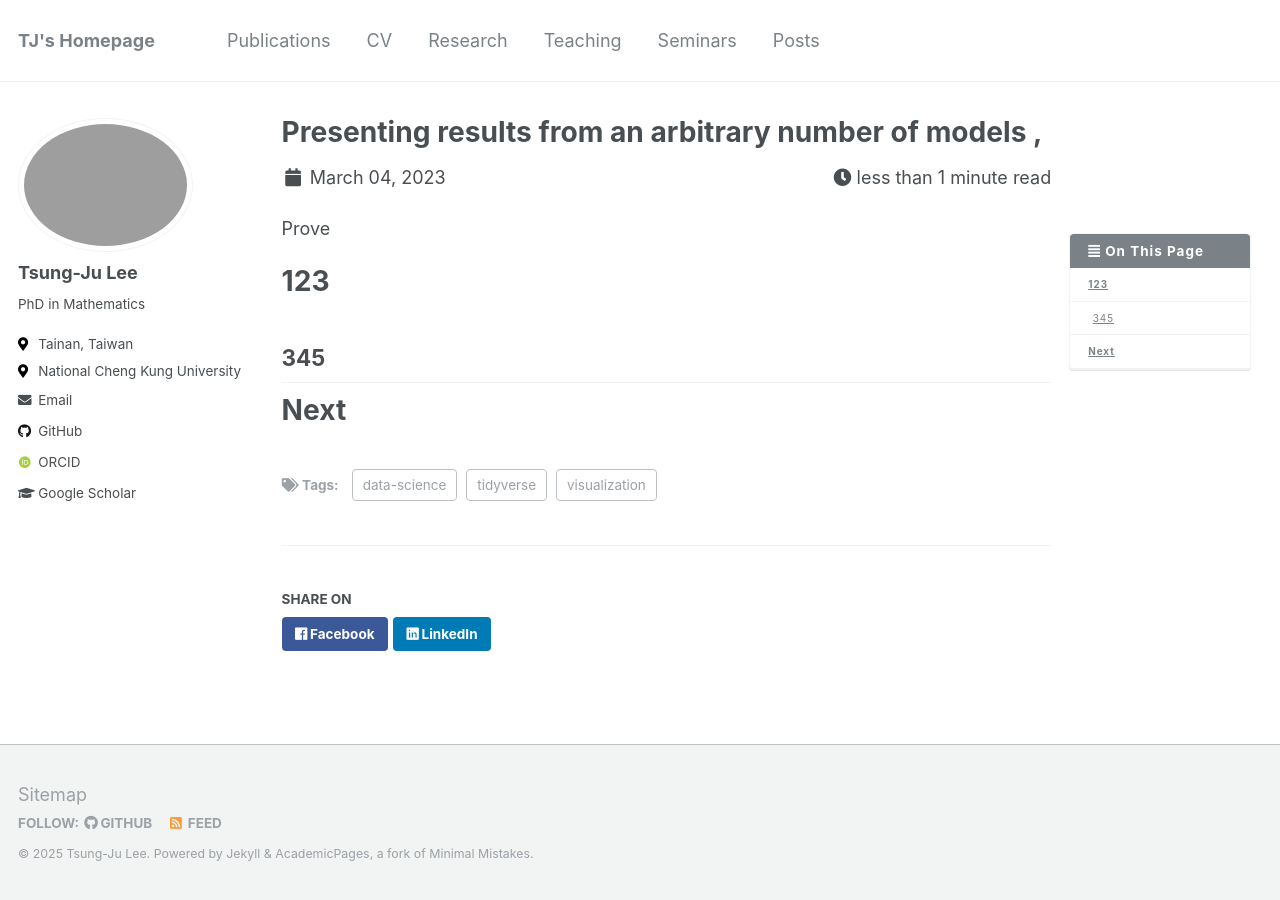
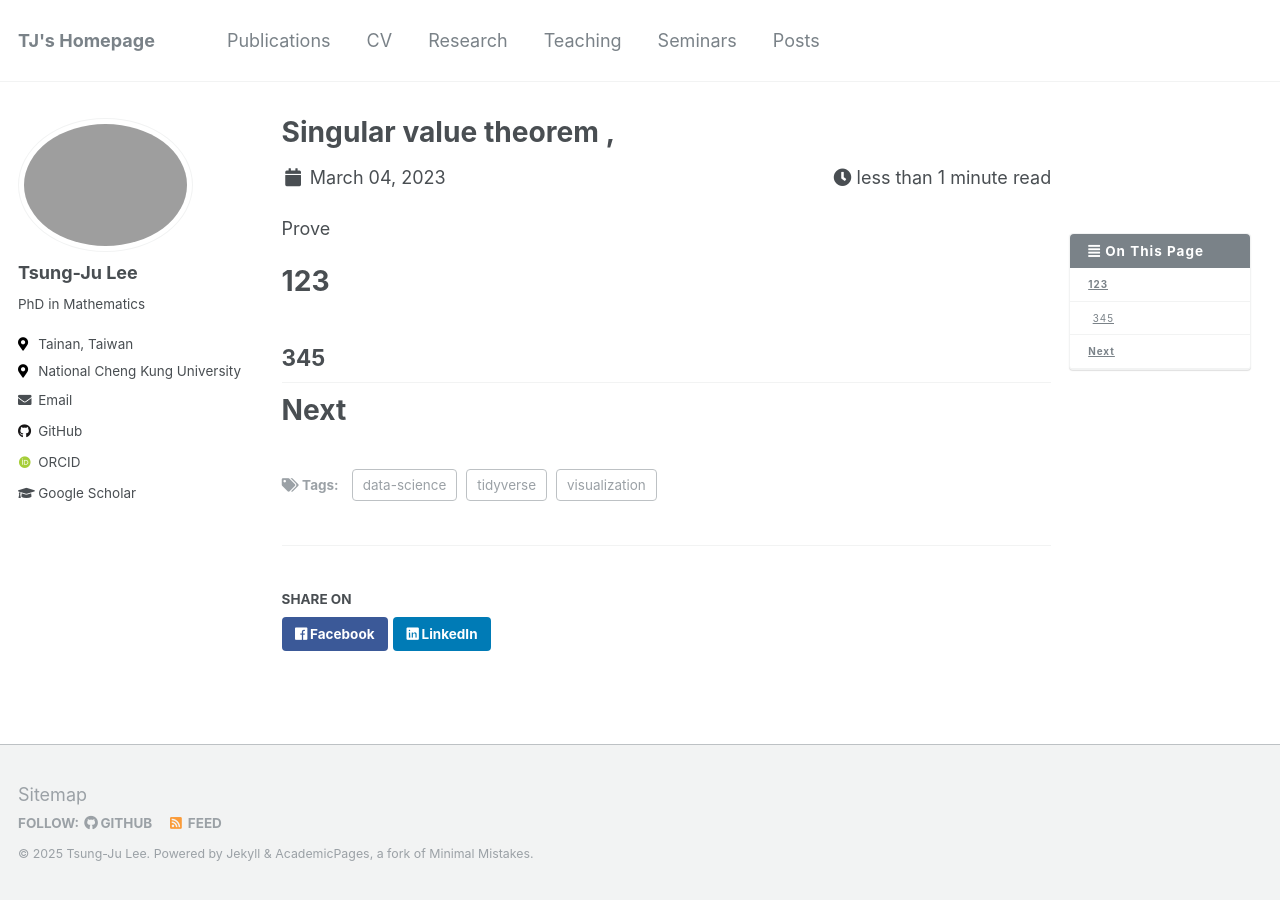
Before and after one commit to yusd24/yusd24.github.io, a Jekyll site: the page built from _posts/2023-03-04-nest-map.md, in a window 1280 px wide. Built offline with Jekyll 4.4.1, drawn with Linux system fonts in a browser that asks for light colours; some web fonts are replaced.

Commit message:
Update 2023-03-04-nest-map.md

```diff
--- a/_posts/2023-03-04-nest-map.md
+++ b/_posts/2023-03-04-nest-map.md
@@ -1,5 +1,5 @@
 ---
-title: Presenting results from an arbitrary number of models
+title: Singular value theorem
 output:
   md_document:
     variant: gfm+footnotes
```
